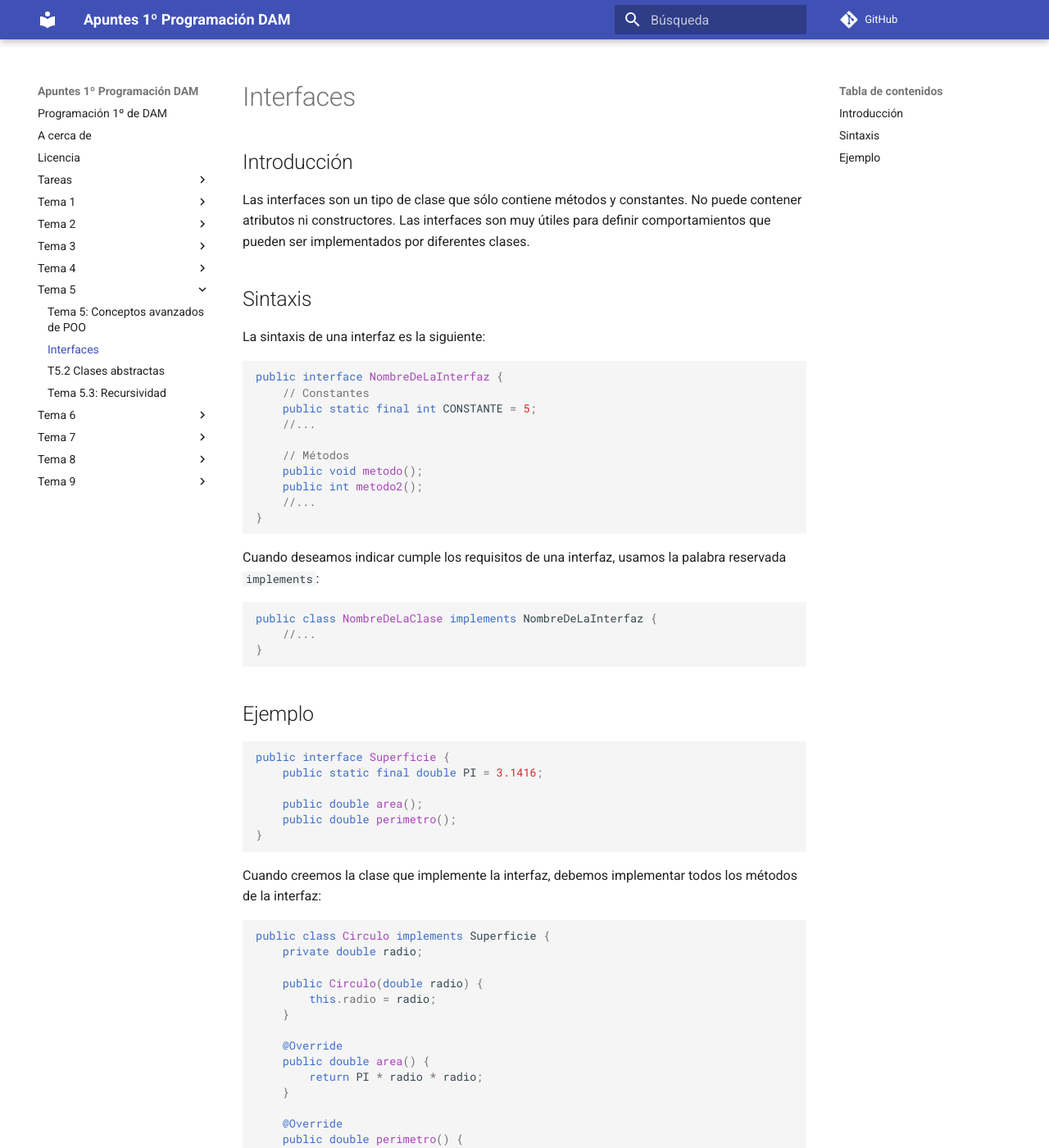
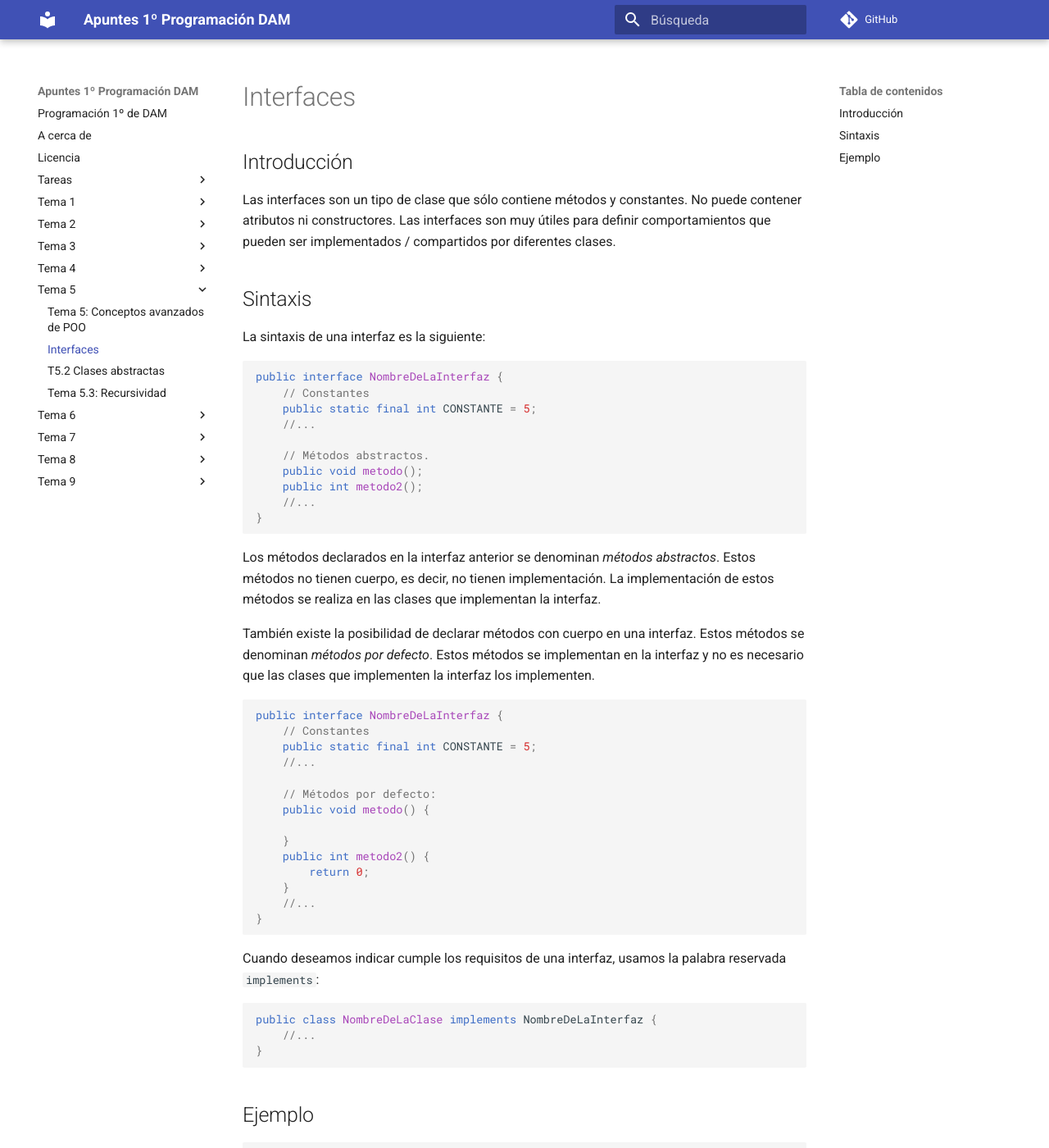
Before and after one commit to mmourazos/DAM_PR_Apuntes, an MkDocs documentation site: the page built from docs/Tema 5/T5.1 - Interfaces.md, in a window 1280 px wide and 1400 px high. Shown: the whole window at 82% size. Built offline with MkDocs 1.6.1 and Material for MkDocs 9.7.7, drawn with Linux system fonts in a browser that asks for light colours; comment, search, counter and statistics services are not loaded.

````diff
--- a/docs/Tema 5/T5.1 - Interfaces.md
+++ b/docs/Tema 5/T5.1 - Interfaces.md
@@ -2,7 +2,7 @@
 
 ## Introducción
 
-Las interfaces son un tipo de clase que sólo contiene métodos y constantes. No puede contener atributos ni constructores. Las interfaces son muy útiles para definir comportamientos que pueden ser implementados por diferentes clases.
+Las interfaces son un tipo de clase que sólo contiene métodos y constantes. No puede contener atributos ni constructores. Las interfaces son muy útiles para definir comportamientos que pueden ser implementados / compartidos por diferentes clases.
 
 ## Sintaxis
 
@@ -14,9 +14,30 @@ public interface NombreDeLaInterfaz {
     public static final int CONSTANTE = 5;
     //...
 
-    // Métodos
+    // Métodos abstractos.
     public void metodo();
     public int metodo2();
+    //...
+}
+```
+
+Los métodos declarados en la interfaz anterior se denominan *métodos abstractos*. Estos métodos no tienen cuerpo, es decir, no tienen implementación. La implementación de estos métodos se realiza en las clases que implementan la interfaz.
+
+También existe la posibilidad de declarar métodos con cuerpo en una interfaz. Estos métodos se denominan *métodos por defecto*. Estos métodos se implementan en la interfaz y no es necesario que las clases que implementen la interfaz los implementen.
+
+```java
+public interface NombreDeLaInterfaz {
+    // Constantes
+    public static final int CONSTANTE = 5;
+    //...
+
+    // Métodos por defecto:
+    public void metodo() {
+
+    }
+    public int metodo2() {
+        return 0;
+    }
     //...
 }
 ```
````
Also changed, not shown: docs/Tema 4/T4.0 - Excepciones.md (+23 -0 lines).
